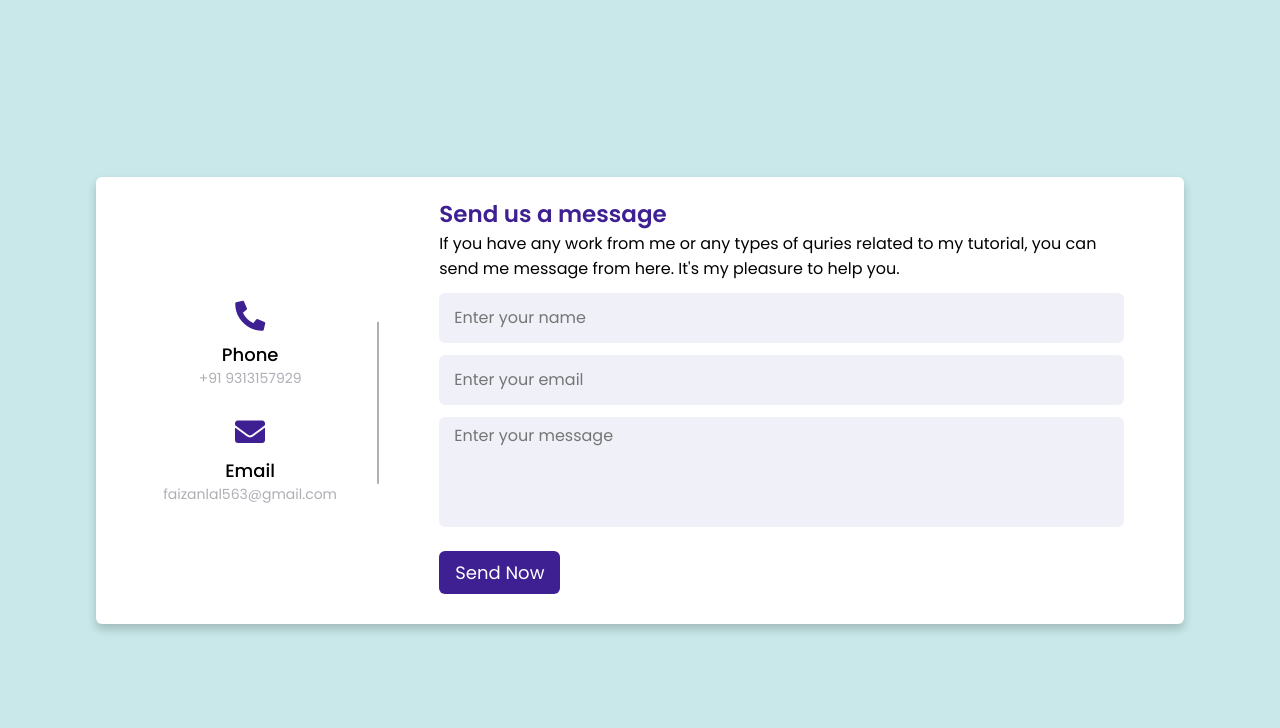
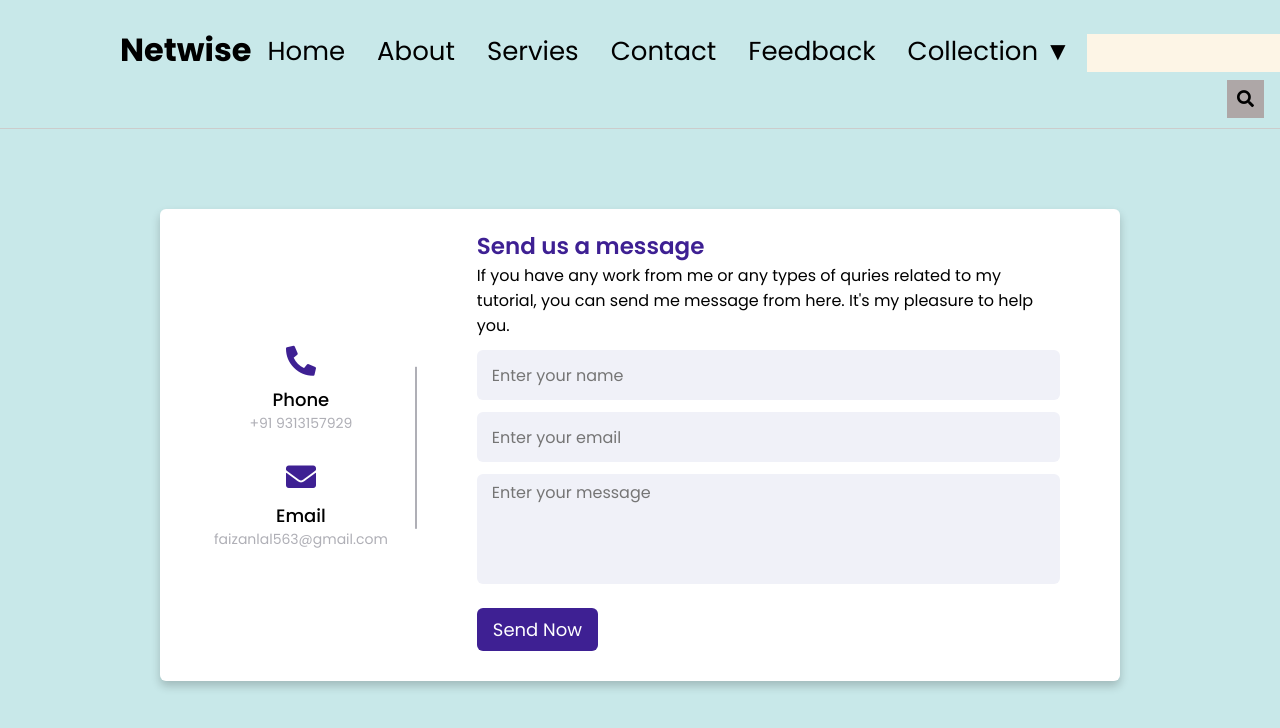
Before and after one commit to faizanlal/Netwise-Website, a plain HTML site: page Contactus.html in a window 1280 px wide. Drawn offline with Linux system fonts and the light colour scheme.

Commit message:
Added About us page and Changed the font

```diff
--- /dev/null
+++ b/CSS/About.css
@@ -0,0 +1,283 @@
+@import url("https://fonts.googleapis.com/css2?family=Poppins:wght@200;300;400;500;600;700&display=swap");
+* {
+  margin: 0;
+  padding: 0;
+  box-sizing: border-box;
+}
+
+body {
+  background: #c8e8e9;
+  margin: 0;
+}
+a {
+  text-decoration: none;
+  color: #000;
+}
+.menu:hover {
+  color: rgb(179, 179, 179);
+}
+.menu {
+  font-size: 26px;
+}
+.site-header {
+  border-bottom: 1px solid #ccc;
+  font-family: "Poppins", sans-serif;
+
+  font-size: medium;
+  padding-bottom: 10px;
+  padding-top: 10px;
+  display: flex;
+  justify-content: space-between;
+}
+.site-identity h1 {
+  margin: 16px 0;
+  display: inline-block;
+  margin-left: 120px;
+  font-weight: 900;
+}
+.site-navigation ul,
+.site-navigation li {
+  margin: 0;
+  padding: 0;
+}
+.site-navigation li {
+  display: inline-block;
+  margin: 1.4em 1em 1em 1em;
+}
+
+.tittle {
+  margin-bottom: 100px;
+  margin-top: 50px;
+}
+
+ul {
+  list-style-type: none;
+  margin: 0;
+  padding: 0;
+  overflow: hidden;
+}
+
+li {
+  float: left;
+}
+
+li a,
+.dropbtn {
+  font-size: 26px;
+  text-align: center;
+
+  text-decoration: none;
+}
+
+li.dropdown {
+  display: inline-block;
+}
+
+.dropdown-content {
+  display: none;
+  position: absolute;
+  font-size: 25px;
+  background-color: #f9f9f9;
+  min-width: 160px;
+  box-shadow: 0px 8px 16px 0px rgba(0, 0, 0, 0.2);
+  z-index: 1;
+}
+
+.dropdown-content a {
+  color: black;
+  padding: 12px 16px;
+  text-decoration: none;
+  display: block;
+  text-align: left;
+}
+
+.dropdown-content a:hover {
+  background-color: #f1f1f1;
+}
+
+.dropdown:hover .dropdown-content {
+  display: block;
+}
+
+.topnav {
+  overflow: hidden;
+  margin-top: 1rem;
+}
+
+.topnav .search-container button:hover {
+  background: rgb(202, 190, 190);
+}
+
+.topnav .search-container button {
+  float: right;
+  padding: 6px 10px;
+  margin-top: 8px;
+  margin-right: 16px;
+  background: rgb(174, 167, 167);
+  font-size: 17px;
+  border: none;
+  cursor: pointer;
+}
+
+.topnav input[type="text"] {
+  padding: 6px;
+  margin-top: 8px;
+  font-size: 17px;
+  border: none;
+  /* border-radius: 7px; */
+  background-color: oldlace;
+}
+
+.topnav .search-container {
+  float: right;
+}
+
+section {
+  display: grid;
+  grid-template-columns: 1fr 1fr;
+  min-height: 70vh;
+  width: 75vw;
+  margin: 0 auto;
+  box-shadow: 0 4px 8px 0 rgba(0, 0, 0, 0.2), 0 6px 20px 0 rgba(0, 0, 0, 0.19);
+  border-radius: 12px;
+}
+.container {
+  margin-top: 5rem;
+}
+.image {
+  background-color: #12192c;
+  display: flex;
+  border-radius: 12px 0 0 12px;
+}
+.image img {
+  height: 50vh;
+  margin: 50px auto;
+}
+.content {
+  background-color: #12192c;
+  display: flex;
+  justify-content: center;
+  flex-direction: column;
+  align-items: center;
+  border-radius: 0 12px 12px 0;
+  color: #fff;
+}
+.content h2 {
+  text-transform: uppercase;
+  font-size: 36px;
+  letter-spacing: 6px;
+  opacity: 0.9;
+}
+.content span {
+  height: 0.5px;
+  width: 80px;
+  background: #777;
+  margin: 30px 0;
+}
+.content p {
+  padding-bottom: 15px;
+  font-weight: 300;
+  opacity: 0.7;
+  width: 60%;
+  text-align: center;
+  margin: 0 auto;
+  line-height: 1.7;
+  color: #ffffff;
+}
+.links {
+  margin: 15px 0;
+  cursor: pointer;
+}
+.links li {
+  border: 2px solid #4158d0;
+  list-style: none;
+  border-radius: 5px;
+  padding: 10px 15px;
+  width: 160px;
+  text-align: center;
+}
+.links li a {
+  text-transform: uppercase;
+  color: #fff;
+  text-decoration: none;
+}
+.links li:hover {
+  border-color: #c850c0;
+}
+
+.vertical-line {
+  height: 30px;
+  width: 3px;
+  background: #c850c0;
+  margin: 0 auto;
+}
+.icons {
+  display: flex;
+  padding: 15px 0;
+}
+.icons li {
+  display: block;
+  padding: 5px;
+  margin: 5px;
+}
+.icons li a i {
+  color: white;
+  font-size: 26px;
+  opacity: 0.8;
+}
+.icons li a i:hover {
+  color: #c850c0;
+  cursor: pointer;
+}
+
+/*****************/
+
+@media (max-width: 900px) {
+  section {
+    grid-template-columns: 1fr;
+    width: 100%;
+    border-radius: none;
+  }
+  .image {
+    height: 100vh;
+    border-radius: none;
+  }
+  .content {
+    height: 100vh;
+    border-radius: none;
+  }
+  .content h2 {
+    font-size: 20px;
+    margin-top: 50px;
+  }
+  .content span {
+    margin: 20px 0;
+  }
+  .content p {
+    font-size: 14px;
+  }
+  .links li a {
+    font-size: 14px;
+  }
+  .links {
+    margin: 5px 0;
+  }
+  .links li {
+    padding: 6px 10px;
+  }
+  .icons li a i {
+    font-size: 15px;
+  }
+}
+.credit {
+  text-align: center;
+  color: #000;
+  font-family: "Trebuchet MS", "Lucida Sans Unicode", "Lucida Grande",
+    "Lucida Sans", Arial, sans-serif;
+}
+
+.credit a {
+  text-decoration: none;
+  color: #000;
+  font-weight: bold;
+}
--- a/CSS/Contactus.css
+++ b/CSS/Contactus.css
@@ -7,15 +7,152 @@
   font-family: "Poppins", sans-serif;
 }
 body {
-  min-height: 100vh;
+  /* min-height: 100vh; */
+  width: 100%;
+  background: #c8e8e9;
+  /* display: flex; */
+  /* align-items: center; */
+  /* justify-content: center; */
+}
+
+.body {
+  /* min-height: 100vh; */
+  padding-top: 5rem;
   width: 100%;
   background: #c8e8e9;
   display: flex;
   align-items: center;
   justify-content: center;
 }
+
+a {
+  text-decoration: none;
+  color: #000;
+}
+.menu:hover {
+  color: rgb(179, 179, 179);
+}
+.menu {
+  font-size: 26px;
+}
+.site-header {
+  border-bottom: 1px solid #ccc;
+  font-size: medium;
+  padding-bottom: 10px;
+  padding-top: 10px;
+  display: flex;
+  justify-content: space-between;
+}
+.site-identity h1 {
+  margin: 16px 0;
+  display: inline-block;
+  margin-left: 120px;
+  font-weight: 900;
+}
+.site-navigation ul,
+.site-navigation li {
+  margin: 0;
+  padding: 0;
+}
+.site-navigation li {
+  display: inline-block;
+  margin: 1.4em 1em 1em 1em;
+}
+
+.tittle {
+  margin-bottom: 100px;
+  margin-top: 50px;
+}
+
+ul {
+  list-style-type: none;
+  margin: 0;
+  padding: 0;
+  overflow: hidden;
+}
+
+li {
+  float: left;
+}
+
+li a,
+.dropbtn {
+  font-size: 26px;
+  text-align: center;
+
+  text-decoration: none;
+}
+
+li a:hover,
+.dropdown:hover .dropbtn {
+  background-color: white;
+}
+
+li.dropdown {
+  display: inline-block;
+}
+
+.dropdown-content {
+  display: none;
+  position: absolute;
+  font-size: 25px;
+  background-color: #f9f9f9;
+  min-width: 160px;
+  box-shadow: 0px 8px 16px 0px rgba(0, 0, 0, 0.2);
+  z-index: 1;
+}
+
+.dropdown-content a {
+  color: black;
+  padding: 12px 16px;
+  text-decoration: none;
+  display: block;
+  text-align: left;
+}
+
+.dropdown-content a:hover {
+  background-color: #f1f1f1;
+}
+
+.dropdown:hover .dropdown-content {
+  display: block;
+}
+
+.topnav {
+  overflow: hidden;
+  margin-top: 1rem;
+}
+
+.topnav .search-container button:hover {
+  background: rgb(202, 190, 190);
+}
+
+.topnav .search-container button {
+  float: right;
+  padding: 6px 10px;
+  margin-top: 8px;
+  margin-right: 16px;
+  background: rgb(174, 167, 167);
+  font-size: 17px;
+  border: none;
+  cursor: pointer;
+}
+
+.topnav input[type="text"] {
+  padding: 6px;
+  margin-top: 8px;
+  font-size: 17px;
+  border: none;
+  /* border-radius: 7px; */
+  background-color: oldlace;
+}
+
+.topnav .search-container {
+  float: right;
+}
+
 .container {
-  width: 85%;
+  width: 75vw;
   background: #fff;
   border-radius: 6px;
   padding: 20px 60px 30px 40px;
--- a/CSS/product.css
+++ b/CSS/product.css
@@ -1,5 +1,12 @@
+@import url("https://fonts.googleapis.com/css2?family=Poppins:wght@200;300;400;500;600;700&display=swap");
+* {
+  margin: 0;
+  padding: 0;
+  box-sizing: border-box;
+}
+
 body {
-  font-family: "Open Sans", sans-serif;
+  background: #c8e8e9;
   margin: 0;
 }
 a {
@@ -10,10 +17,12 @@ a {
   color: rgb(179, 179, 179);
 }
 .menu {
-  font-size: 24px;
+  font-size: 26px;
 }
 .site-header {
   border-bottom: 1px solid #ccc;
+  font-family: "Poppins", sans-serif;
+
   font-size: medium;
   padding-bottom: 10px;
   padding-top: 10px;
@@ -54,7 +63,7 @@ li {
 
 li a,
 .dropbtn {
-  font-size: 24px;
+  font-size: 26px;
   text-align: center;
 
   text-decoration: none;
@@ -101,7 +110,7 @@ li.dropdown {
 }
 
 .topnav .search-container button:hover {
-  background: #ccc;
+  background: rgb(202, 190, 190);
 }
 
 .topnav .search-container button {
@@ -109,7 +118,7 @@ li.dropdown {
   padding: 6px 10px;
   margin-top: 8px;
   margin-right: 16px;
-  background: #ddd;
+  background: rgb(174, 167, 167);
   font-size: 17px;
   border: none;
   cursor: pointer;
@@ -150,7 +159,6 @@ li.dropdown {
   position: absolute;
   left: 0;
   top: 20px;
-  text-transform: uppercase;
   font-size: 13px;
   font-weight: 700;
   background: rgb(221, 9, 129);
@@ -286,7 +294,6 @@ nav ul li a {
   font-size: 17px;
 
   border-radius: 5px;
-  text-transform: uppercase;
 }
 
 .checkbtn {
--- a/Contactus.html
+++ b/Contactus.html
@@ -2,7 +2,7 @@
 <html lang="en" dir="ltr">
   <head>
     <meta charset="UTF-8" />
-    <title>Responsive Contact Us Form | CodingLab</title>
+    <title></title>
     <link rel="stylesheet" href="CSS/Contactus.css" />
     <link
       rel="stylesheet"
@@ -11,6 +11,41 @@
     <meta name="viewport" content="width=device-width, initial-scale=1.0" />
   </head>
   <body>
+    <header class="site-header">
+      <div class="site-identity">
+        <h1><a href="#">Netwise</a></h1>
+      </div>
+      <nav class="site-navigation">
+        <ul class="nav">
+          <li><a class="menu" href="product.html">Home</a></li>
+          <li><a class="menu" href="About.html">About</a></li>
+          <li><a class="menu" href="#">Servies</a></li>
+          <li><a class="menu" href="Contactus.html">Contact</a></li>
+          <li><a class="menu" href="#">Feedback</a></li>
+          <li class="dropdown">
+            <a href="javascript:void(0)" class="dropbtn">Collection ▼</a>
+            <div class="dropdown-content">
+              <a href="#">Men's</a>
+              <a href="#">Women's</a>
+              <a href="#">Child</a>
+            </div>
+          </li>
+
+
+          <div class="topnav">
+            <div class="search-container">
+              <input type="text" placeholder="Search.." name="search">
+              <button type="submit"><i class="fa fa-search"></i></button>
+            </div>
+          </div>
+
+          </div>
+        </ul>
+
+      </nav>
+    </header>
+
+    <div class="body">
       <div class="container">
         <div class="content">
           <div class="left-side">
@@ -51,5 +86,6 @@
           </div>
         </div>
       </div>
+    </div>
   </body>
 </html>
```
Also changed, not shown: About.html (added, +97 -0 lines), product.html (+2 -2 lines). Lines whose indentation alone changed are shown as unchanged.
